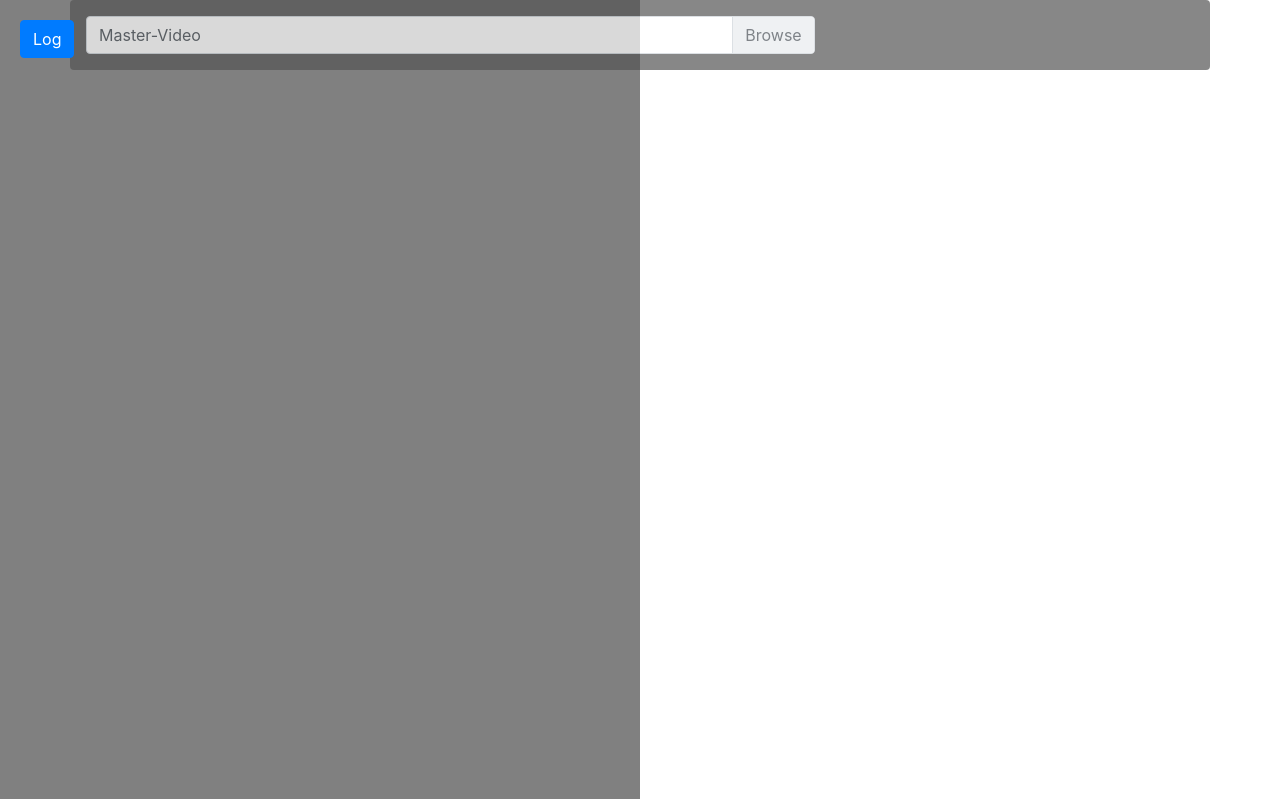
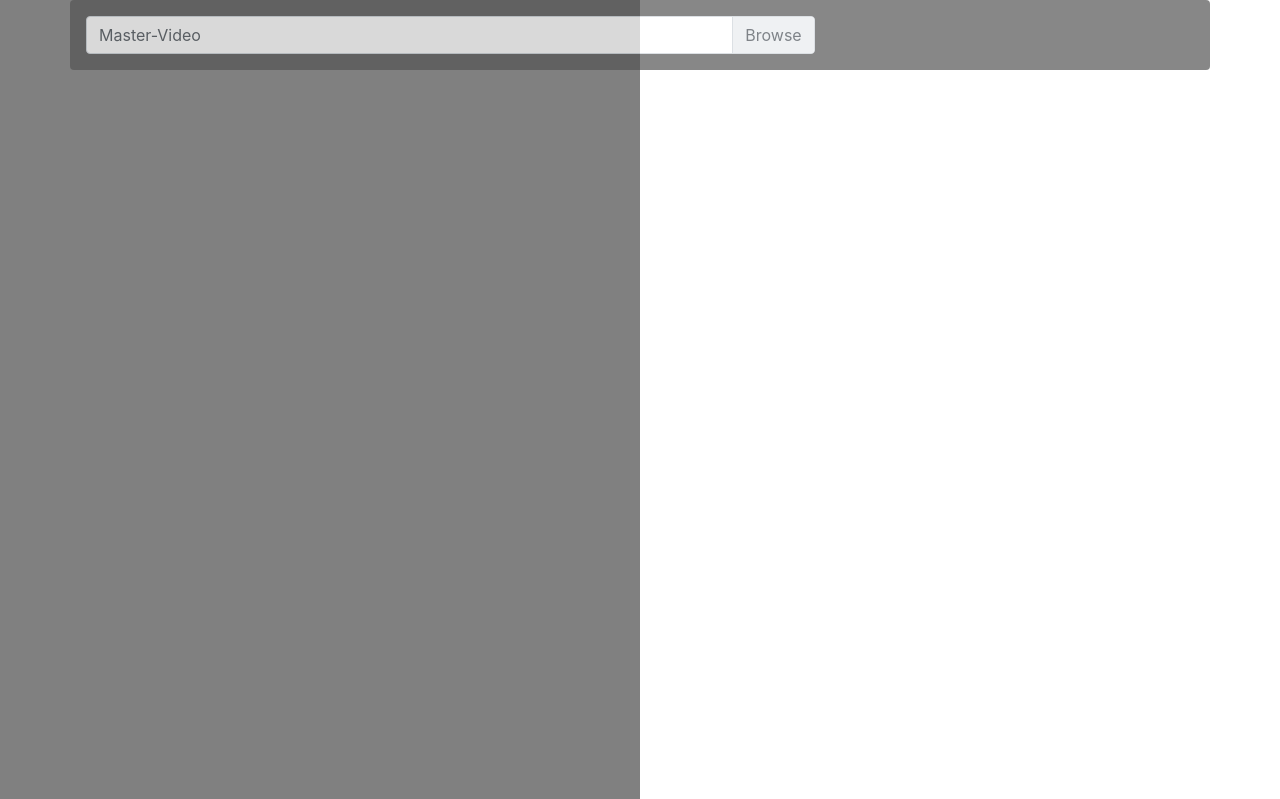
Before and after one commit to brunovollmer/icc_dope_server, a Python web app: template app/templates/index.html in a window 1280 px wide. Shown: the top 799 px of the page. Run offline with Jinja, Linux system fonts and the light colour scheme; the template is opened without the code that fills it, so the values that code supplies are empty; some libraries are stand-ins or nearby versions.

Commit message:
Remove log button

```diff
--- a/app/templates/index.html
+++ b/app/templates/index.html
@@ -54,7 +54,7 @@
         <button
             id="logging-toggle"
             class="btn btn-primary btn-toggle"
-            style="position: absolute; left: 20px; top: 20px; z-index: 10000;"
+            style="position: absolute; left: 20px; top: 20px; z-index: 10000; display: none;"
         >
             Log
         </button>
@@ -86,7 +86,7 @@
             </div>
         </div>
 
-        <div id="animationSliderDiv" class="pt-4" style="display: none">
+        <div id="animationSliderDiv" class="" style="display: none">
             <form class="text-light">
                 <div class="row">
                     <div class="col-10">
```
